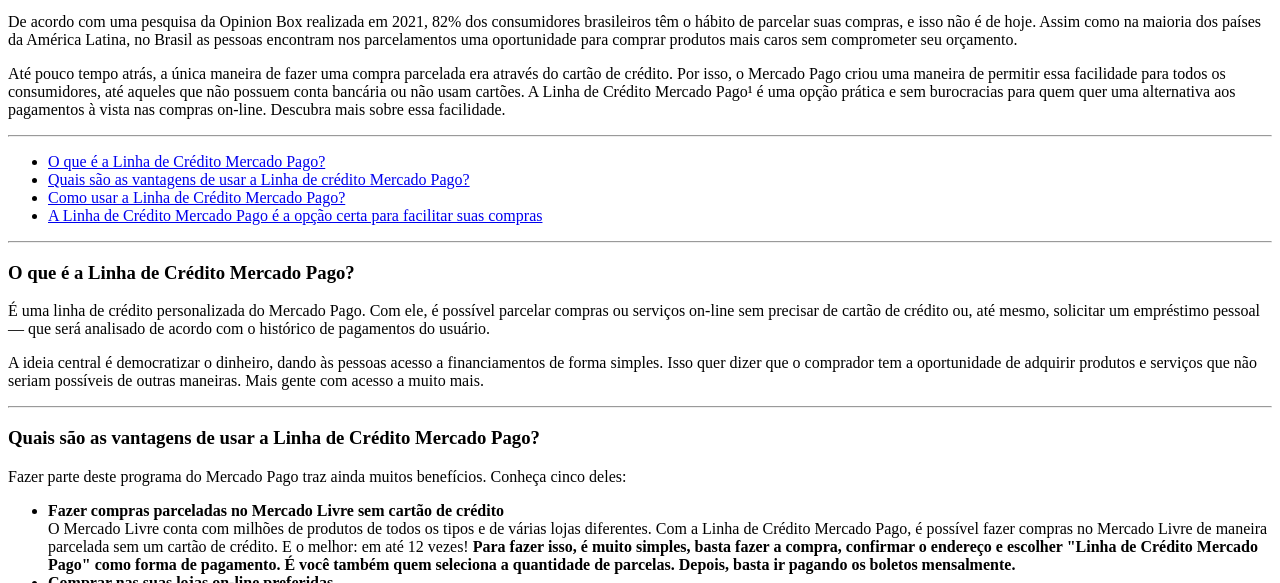
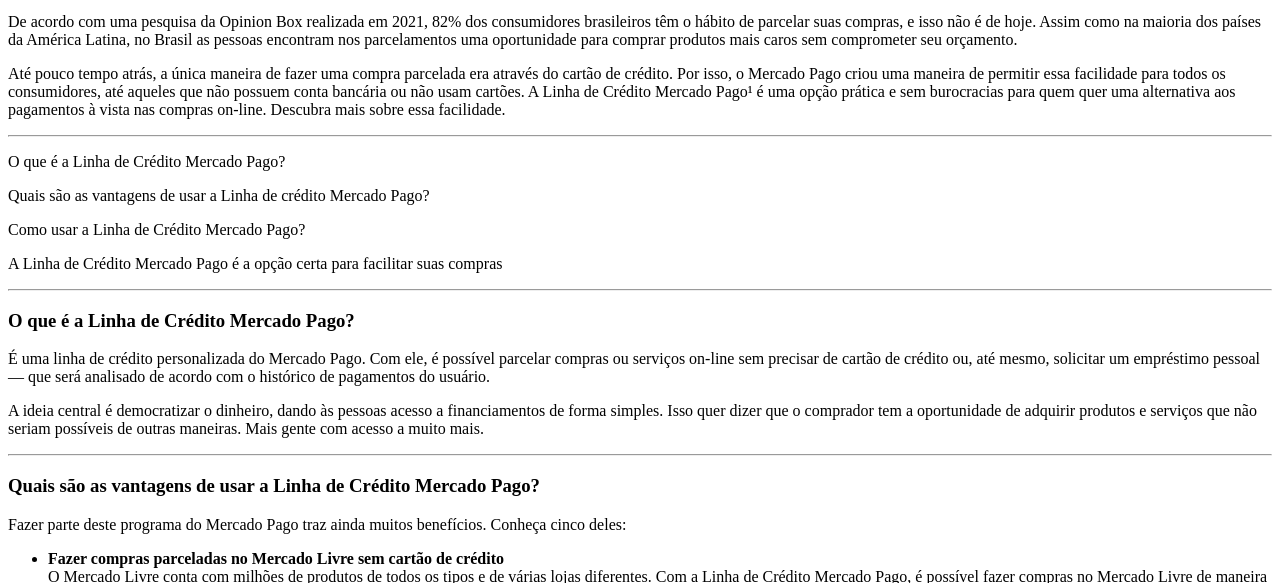
Before and after one commit to deividbotina-alv/ldc-orig, a plain HTML site: page index.html in a window 1280 px wide. Shown: the part 155-738 px from the top of the page. Drawn offline with Linux system fonts and the light colour scheme.

Commit message:
Update index.html

```diff
--- a/index.html
+++ b/index.html
@@ -17,12 +17,10 @@
 
   <hr>
 
-  <ul>
-    <li><a href="https://conteudo.mercadopago.com.br/como-funciona-a-linha-de-credito-mercado-pago#mercado_credito">O que é a Linha de Crédito Mercado Pago?</a></li>
-    <li><a href="https://conteudo.mercadopago.com.br/como-funciona-a-linha-de-credito-mercado-pago#vantagens">Quais são as vantagens de usar a Linha de crédito Mercado Pago?</a></li>
-    <li><a href="https://conteudo.mercadopago.com.br/como-funciona-a-linha-de-credito-mercado-pago#como_usar">Como usar a Linha de Crédito Mercado Pago?</a></li>
-    <li><a href="https://conteudo.mercadopago.com.br/como-funciona-a-linha-de-credito-mercado-pago#opcao">A Linha de Crédito Mercado Pago é a opção certa para facilitar suas compras</a></li>
-  </ul>
+  <p>O que é a Linha de Crédito Mercado Pago?</p>
+  <p>Quais são as vantagens de usar a Linha de crédito Mercado Pago?</p>
+  <p>Como usar a Linha de Crédito Mercado Pago?</p>
+  <p>A Linha de Crédito Mercado Pago é a opção certa para facilitar suas compras</p>
 
   <hr>
 
```
